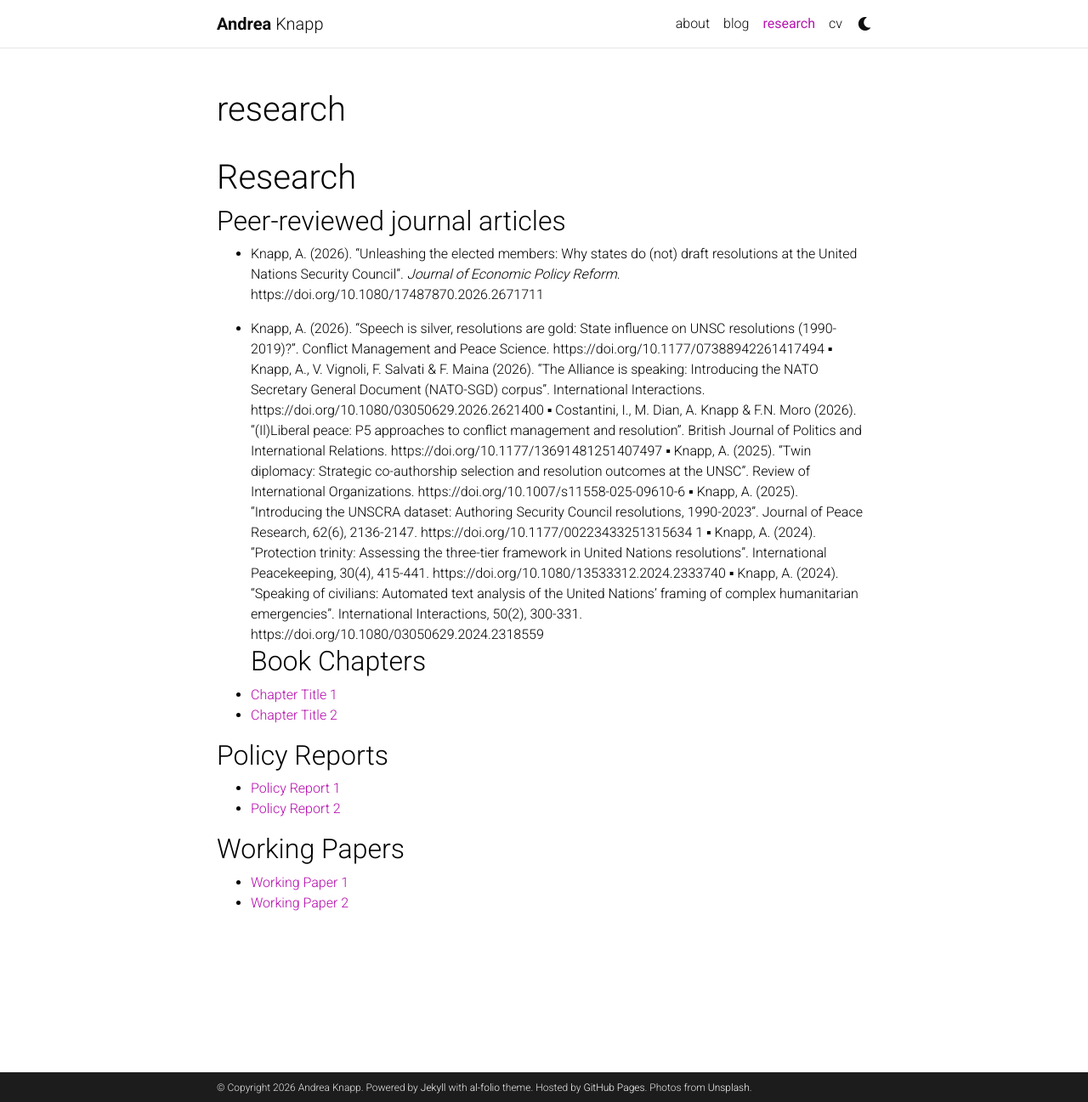
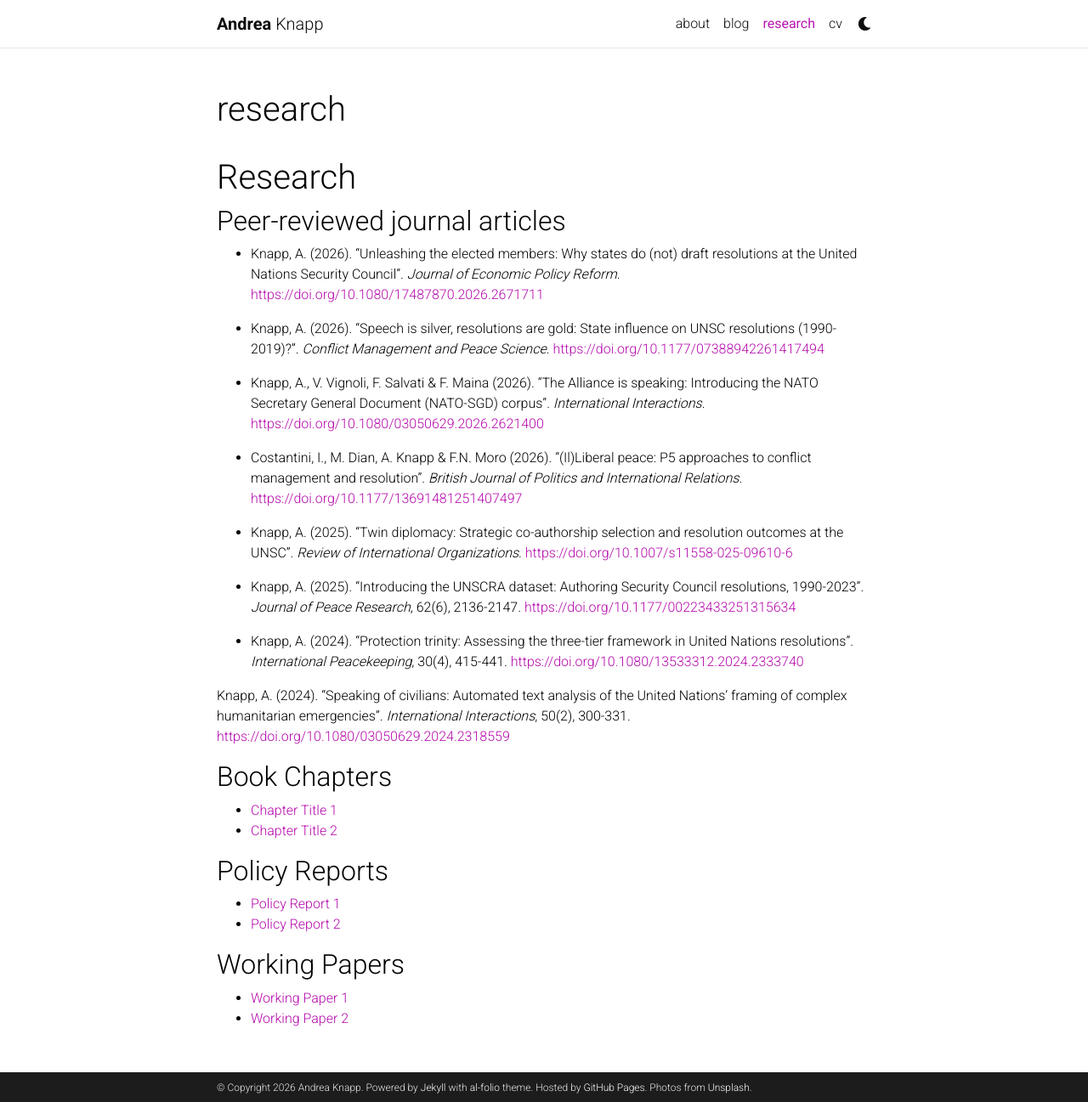
Before and after one commit to andrea-knpp/website, a Jekyll site: the page built from _pages/research.md, in a window 1280 px wide and 1297 px high. Shown: the whole window at 85% size. Built offline with Jekyll 4.4.1, drawn with Linux system fonts in a browser that asks for light colours; comment, search, counter and statistics services are not loaded; a style sheet for code colours, icons or effects is not loaded.

Commit message:
Update research.md

```diff
--- a/_pages/research.md
+++ b/_pages/research.md
@@ -10,31 +10,25 @@ nav_order: 2
 
 ## Peer-reviewed journal articles
 
-- Knapp, A. (2026). “Unleashing the elected members: Why states do (not) draft resolutions at the United Nations Security Council”. *Journal of Economic Policy Reform*.
-https://doi.org/10.1080/17487870.2026.2671711
+- Knapp, A. (2026). “Unleashing the elected members: Why states do (not) draft resolutions at the United Nations Security Council”. *Journal of Economic Policy Reform*. [https://doi.org/10.1080/17487870.2026.2671711](https://doi.org/10.1080/17487870.2026.2671711)
 
-- Knapp, A. (2026). “Speech is silver, resolutions are gold: State influence on UNSC
-resolutions (1990-2019)?”. Conflict Management and Peace Science.
-https://doi.org/10.1177/07388942261417494
-▪ Knapp, A., V. Vignoli, F. Salvati & F. Maina (2026). “The Alliance is speaking: Introducing
-the NATO Secretary General Document (NATO-SGD) corpus”. International Interactions.
-https://doi.org/10.1080/03050629.2026.2621400
-▪ Costantini, I., M. Dian, A. Knapp & F.N. Moro (2026). “(Il)Liberal peace: P5 approaches to
-conflict management and resolution”. British Journal of Politics and International Relations.
-https://doi.org/10.1177/13691481251407497
-▪ Knapp, A. (2025). “Twin diplomacy: Strategic co-authorship selection and resolution
-outcomes at the UNSC”. Review of International Organizations.
-https://doi.org/10.1007/s11558-025-09610-6
-▪ Knapp, A. (2025). “Introducing the UNSCRA dataset: Authoring Security Council
-resolutions, 1990-2023”. Journal of Peace Research, 62(6), 2136-2147.
-https://doi.org/10.1177/00223433251315634
-1
-▪ Knapp, A. (2024). “Protection trinity: Assessing the three-tier framework in United Nations
-resolutions”. International Peacekeeping, 30(4), 415-441.
-https://doi.org/10.1080/13533312.2024.2333740
-▪ Knapp, A. (2024). “Speaking of civilians: Automated text analysis of the United Nations’
-framing of complex humanitarian emergencies”. International Interactions, 50(2), 300-331.
-https://doi.org/10.1080/03050629.2024.2318559
+- Knapp, A. (2026). “Speech is silver, resolutions are gold: State influence on UNSC resolutions (1990-2019)?”. *Conflict Management and Peace Science*. [https://doi.org/10.1177/07388942261417494](https://doi.org/10.1177/07388942261417494)
+
+- Knapp, A., V. Vignoli, F. Salvati & F. Maina (2026). “The Alliance is speaking: Introducing the NATO Secretary General Document (NATO-SGD) corpus”. *International Interactions*. [https://doi.org/10.1080/03050629.2026.2621400](https://doi.org/10.1080/03050629.2026.2621400)
+
+- Costantini, I., M. Dian, A. Knapp & F.N. Moro (2026). “(Il)Liberal peace: P5 approaches to conflict management and resolution”. *British Journal of Politics and International Relations*. [https://doi.org/10.1177/13691481251407497](https://doi.org/10.1177/13691481251407497)
+
+- Knapp, A. (2025). “Twin diplomacy: Strategic co-authorship selection and resolution outcomes at the UNSC”. *Review of International Organizations*. [https://doi.org/10.1007/s11558-025-09610-6](https://doi.org/10.1007/s11558-025-09610-6)
+
+- Knapp, A. (2025). “Introducing the UNSCRA dataset: Authoring Security Council
+resolutions, 1990-2023”. *Journal of Peace Research*, 62(6), 2136-2147. [https://doi.org/10.1177/00223433251315634](https://doi.org/10.1177/00223433251315634)
+
+- Knapp, A. (2024). “Protection trinity: Assessing the three-tier framework in United Nations resolutions”. *International Peacekeeping*, 30(4), 415-441. [https://doi.org/10.1080/13533312.2024.2333740](https://doi.org/10.1080/13533312.2024.2333740)
+
+Knapp, A. (2024). “Speaking of civilians: Automated text analysis of the United Nations’ framing of complex humanitarian emergencies”. *International Interactions*, 50(2), 300-331. [https://doi.org/10.1080/03050629.2024.2318559](https://doi.org/10.1080/03050629.2024.2318559)
+
+[]()
+
 ## Book Chapters
 
 - [Chapter Title 1](https://...)
```
